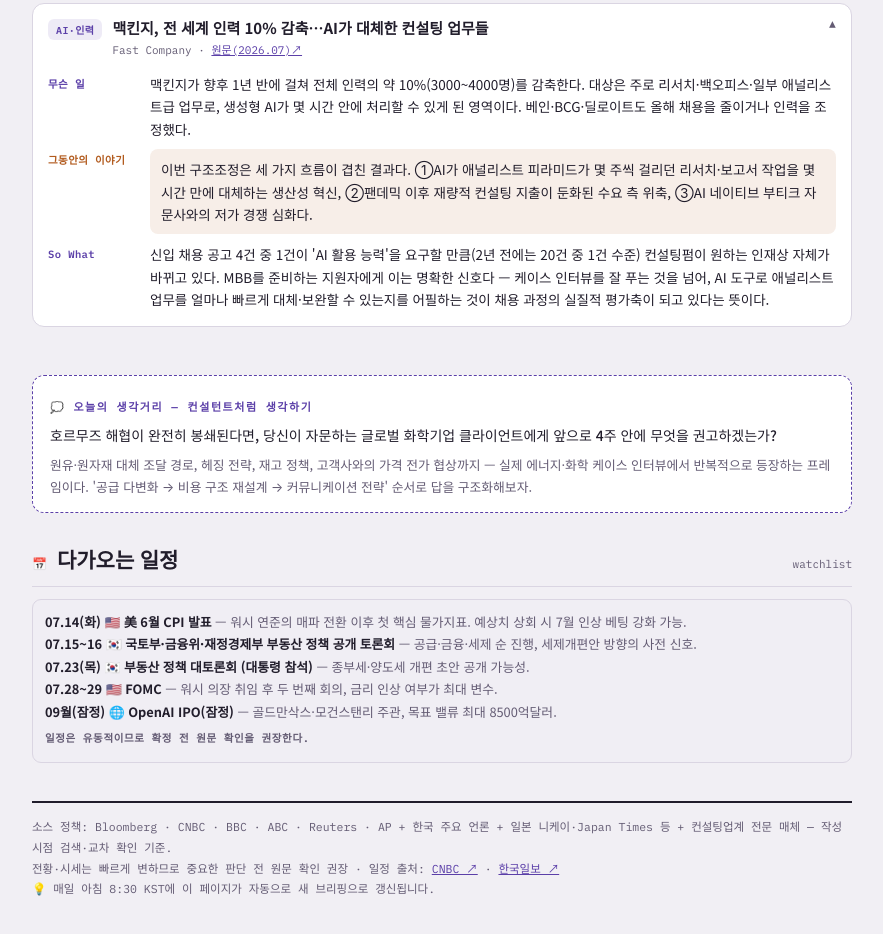
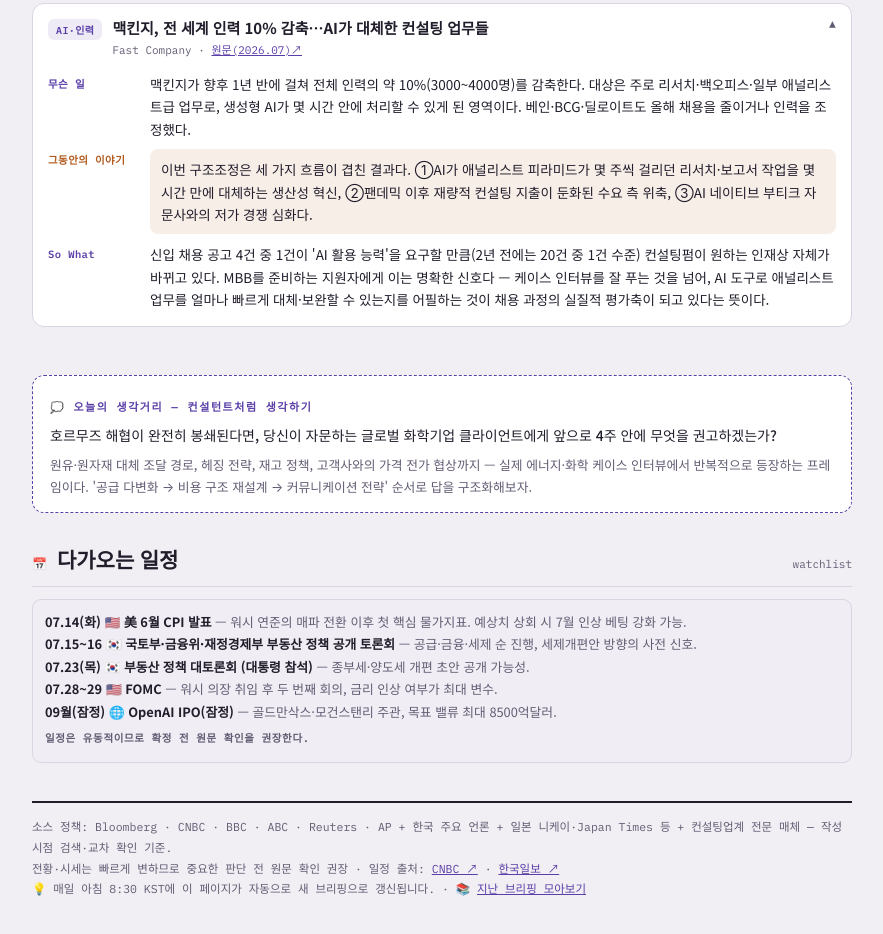
Before and after one commit to hanachoi1872/DailyNews4uni, a plain HTML site: page index.html in a window 1280 px wide. Shown: the part 5830-6764 px from the top of the page, without its empty margins (198-1081 px from the left). Drawn offline with Linux system fonts and the light colour scheme; a web font is replaced by a local one.

Commit message:
Update index.html with archive link

```diff
--- a/index.html
+++ b/index.html
@@ -181,7 +181,7 @@
 html += `<section class="block" id="cal"><div class="shead"><span class="no">📅</span><h2>다가오는 일정</h2><span class="slug">watchlist</span></div><div class="terms" style="border-style:solid">${[...(c.macro||[]),...(c.earnings||[])].map(r=>`<div class="t"><b>${esc(r.date)} ${esc(r.reg||"")} ${esc(r.ev)}</b>${r.nt?` — ${esc(r.nt)}`:""}</div>`).join("")}<div class="th" style="margin-top:8px">${esc(c.note||"")}</div></div></section>`;
 $("#main").innerHTML = html;
 const calSrc = (c.sources||[]).map(s=>`<a href="${esc(s.url)}" target="_blank" rel="noopener">${esc(s.name)} ↗</a>`).join(" · ");
-$("#main").insertAdjacentHTML("beforeend",`<footer>소스 정책: Bloomberg · CNBC · BBC · ABC · Reuters · AP + 한국 주요 언론 + 일본 니케이·Japan Times 등 + 컨설팅업계 전문 매체 — 작성 시점 검색·교차 확인 기준.<br>전황·시세는 빠르게 변하므로 중요한 판단 전 원문 확인 권장 · 일정 출처: ${calSrc}<br>💡 매일 아침 8:30 KST에 이 페이지가 자동으로 새 브리핑으로 갱신됩니다.</footer>`);
+$("#main").insertAdjacentHTML("beforeend",`<footer>소스 정책: Bloomberg · CNBC · BBC · ABC · Reuters · AP + 한국 주요 언론 + 일본 니케이·Japan Times 등 + 컨설팅업계 전문 매체 — 작성 시점 검색·교차 확인 기준.<br>전황·시세는 빠르게 변하므로 중요한 판단 전 원문 확인 권장 · 일정 출처: ${calSrc}<br>💡 매일 아침 8:30 KST에 이 페이지가 자동으로 새 브리핑으로 갱신됩니다. · 📚 <a href="archive.html">지난 브리핑 모아보기</a></footer>`);
 document.querySelectorAll(".item__head").forEach(h=>{ h.addEventListener("click",()=>{ const it=h.closest(".item"); const open=it.classList.toggle("open"); h.setAttribute("aria-expanded",open?"true":"false"); }); });
 const allBtn=$("#toggleAll"), allLab=$("#toggleAllLabel");
 allBtn.addEventListener("click",()=>{ const items=[...document.querySelectorAll(".item")]; const anyClosed=items.some(i=>!i.classList.contains("open")); items.forEach(i=>{i.classList.toggle("open",anyClosed); i.querySelector(".item__head").setAttribute("aria-expanded",anyClosed?"true":"false");}); allLab.textContent=anyClosed?"접기":"펼치기"; });
```
